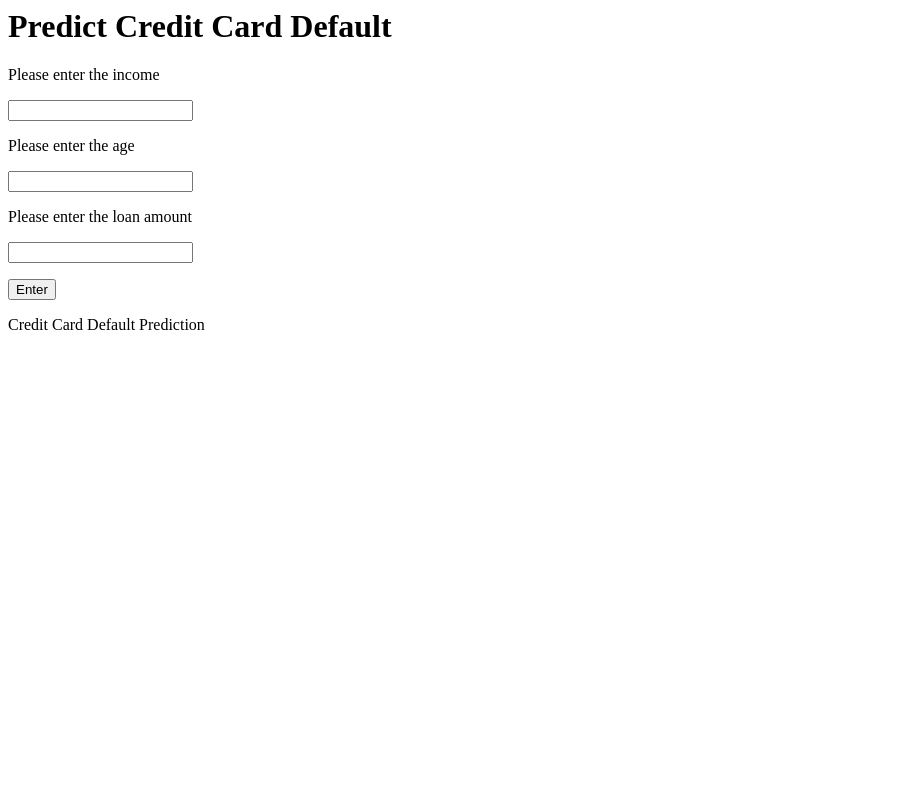
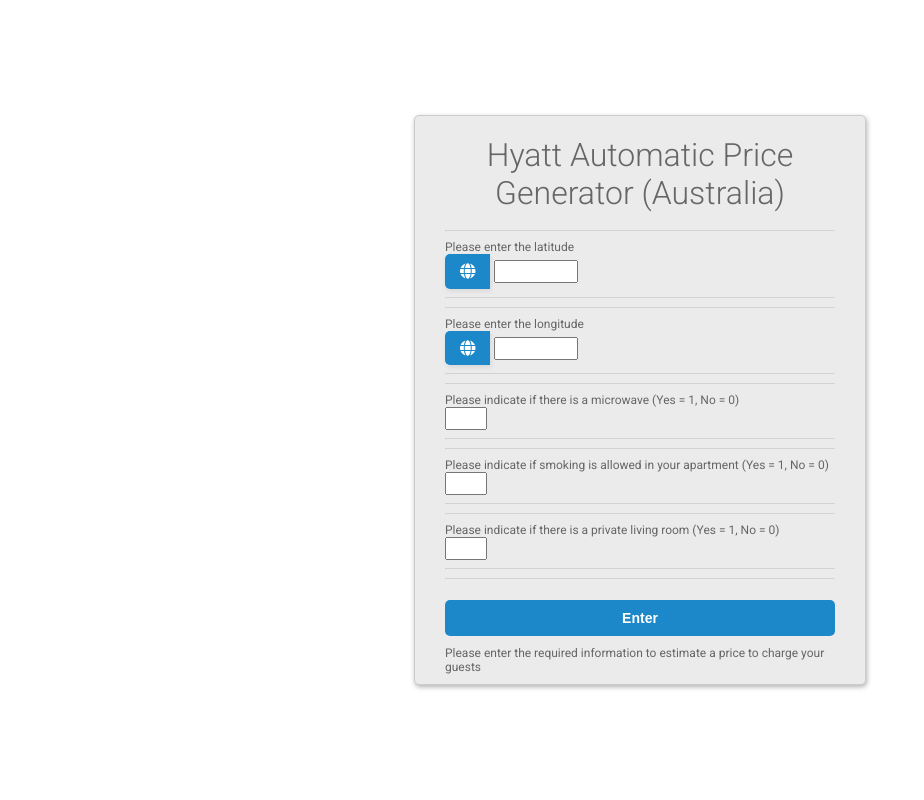
Before and after one commit to ktan150/credit_card_default, a Flask app: page / in a window 1280 px wide. Shown: the whole page, without its empty margins (0-924 px from the left). Run offline with Flask 2, Linux system fonts and the light colour scheme; some libraries are stand-ins or nearby versions.

Commit message:
Add files via upload

```diff
--- a/app.py
+++ b/app.py
@@ -22,18 +22,20 @@
 @app.route("/", methods=["GET", "POST"])
 def index():
     if request.method == "POST":
-        income = request.form.get("income")
-        age = request.form.get("age")
-        loan = request.form.get("loan")
-        print(income, age, loan)
-        model = joblib.load("creditcard_default")
-        pred = model.predict([[float(income), float(age),float(loan)]])
+        longitude = request.form.get("latitude")
+        latitude = request.form.get("longitude")
+        microwave = request.form.get("microwave")
+        smoking_allowed = request.form.get("smoking_allowed")
+        p_livingroom = request.form.get("p_livingroom")
+        print(longitude, latitude, microwave,smoking_allowed,p_livingroom)
+        model = joblib.load("Automatic_Price_Generator")
+        pred = model.predict([[float(latitude), float(longitude),int(microwave),int(smoking_allowed),int(p_livingroom)]])
         print(pred)
         pred = pred[0]
-        s = "The predicted credit card default is " + str(pred)
+        s = "The predicted price for your apartment is " + str(pred)
         return(render_template("index.html", result=s))
     else:
-        return(render_template("index.html", result="Credit Card Default Prediction"))
+        return(render_template("index.html", result="Please enter the required information to estimate a price to charge your guests"))
 
 
 # In[ ]:
--- a/templates/index.html
+++ b/templates/index.html
@@ -1,15 +1,124 @@
-<html>
-    <body>
-        <h1>Predict Credit Card Default </h1>
-        <form action="/" method="post">
-            <p>Please enter the income</p>
-            <p><input type = "number" step = "0.01" name="income"></p>
-            <p>Please enter the age</p>
-            <p><input type = "number" step = "0.01" name="age"></p>
-            <p>Please enter the loan amount</p>
-            <p><input type = "number" step = "0.01" name="loan"></p>
-            <p><input type = "submit" value = "Enter"></p>
-        </form>
-        {{result}}
-    </body>
- </html>
+<head>
+    <title>Hyatt Automatic Price Generator</title>
+    <link href="https://fonts.googleapis.com/css?family=Roboto:300,400,500,700" rel="stylesheet">
+    <link rel="stylesheet" href="https://use.fontawesome.com/releases/v5.4.1/css/all.css" integrity="sha384-5sAR7xN1Nv6T6+dT2mhtzEpVJvfS3NScPQTrOxhwjIuvcA67KV2R5Jz6kr4abQsz" crossorigin="anonymous">
+    <style>
+      html, body {
+      display: flex;
+      justify-content: center;
+      height: 100%;
+      }
+      body, div, h1, form, input, p {
+      padding: 0;
+      margin: 0;
+      outline: none;
+      font-family: Roboto, Arial, sans-serif;
+      font-size: 16px;
+      color: #666;
+      }
+      h1 {
+      padding: 10px 0;
+      font-size: 32px;
+      font-weight: 300;
+      text-align: center;
+      }
+      p {
+      font-size: 12px;
+      }
+      hr {
+      color: #a9a9a9;
+      opacity: 0.3;
+      }
+      .main-block {
+      max-width: 450px;
+      min-height: 460px;
+      padding: 10px 0;
+      margin: auto;
+      border-radius: 5px;
+      border: solid 1px #ccc;
+      box-shadow: 1px 2px 5px rgba(0,0,0,.31);
+      background: #ebebeb;
+      }
+      form {
+      margin: 0 30px;
+      }
+      .account-type, .gender {
+      margin: 15px 0;
+      }
+      label#icon {
+      margin: 0;
+      border-radius: 5px 0 0 5px;
+      }
+      input[type=text] {
+      width: calc(100% - 57px);
+      height: 36px;
+      margin: 13px 0 0 -5px;
+      padding-left: 10px;
+      border-radius: 0 5px 5px 0;
+      border: solid 1px #cbc9c9;
+      box-shadow: 1px 2px 5px rgba(0,0,0,.09);
+      background: #fff;
+      }
+      #icon {
+      display: inline-block;
+      padding: 9.3px 15px;
+      box-shadow: 1px 2px 5px rgba(0,0,0,.09);
+      background: #1c87c9;
+      color: #fff;
+      text-align: center;
+      }
+      .btn-block {
+      margin-top: 10px;
+      text-align: center;
+      }
+      button {
+      width: 100%;
+      padding: 10px 0;
+      margin: 10px auto;
+      border-radius: 5px;
+      border: none;
+      background: #1c87c9;
+      font-size: 14px;
+      font-weight: 600;
+      color: #fff;
+      }
+      button:hover {
+      background: #26a9e0;
+      }
+    </style>
+  </head>
+  <body>
+    <div class="main-block">
+      <h1>Hyatt Automatic Price Generator (Australia) </h1>
+      <form action="/" method="post">
+        <hr>
+        <p>Please enter the latitude</p>
+        <label id="icon" for="name"><i class="fas fa-globe"></i></label>
+        <input type="number" min = "-44" max = "-13" step = "0.01"  name="latitude">
+        <hr>
+        <hr>
+        <p>Please enter the longitude</p>
+        <label id="icon" for="name"><i class="fas fa-globe"></i></label>
+        <input type="number" min = "114" max = "154" step = "0.01"  name="longitude">
+        <hr>
+        <hr>
+        <p>Please indicate if there is a microwave (Yes = 1, No = 0)</p>
+        <input type = "number" min = "0" max = "1" step = "1" name="microwave">
+        <hr>
+        <hr>
+        <p>Please indicate if smoking is allowed in your apartment (Yes = 1, No = 0)</p>
+        <input type = "number" min = "0" max = "1" step = "1" name="smoking_allowed">
+        <hr>
+        <hr>
+        <p>Please indicate if there is a private living room (Yes = 1, No = 0)</p>
+        <input type = "number" min = "0" max = "1" step = "1" name="p_livingroom"/>
+        <hr>
+        <hr>
+        <div class="btn-block">
+          <button type="submit" value = "Enter">Enter</button>
+        </div>
+        <p>{{result}}</p>
+      </form>
+    </div>
+  </body>
+</html
```
Also changed, not shown: 1 other file.
